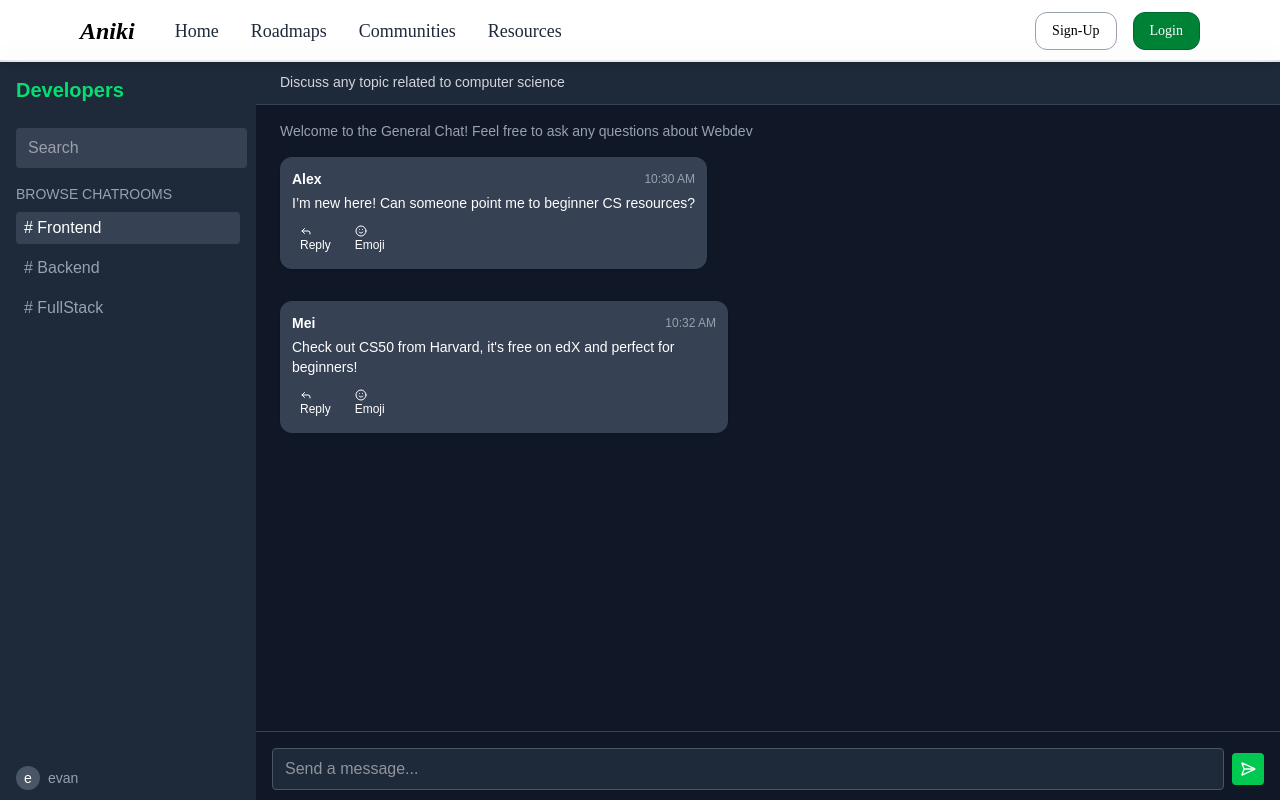
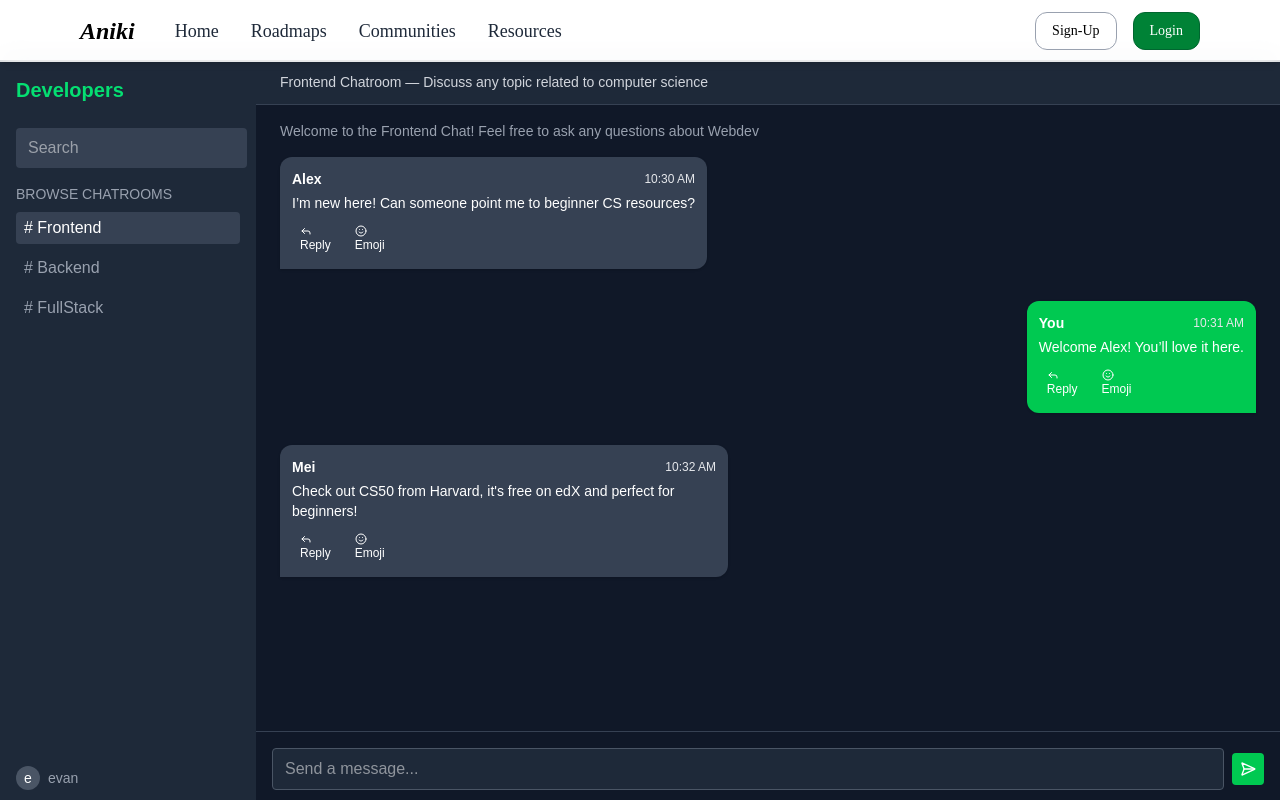
Before and after one commit to HariNarayan-IIC/Aniki_Frontend, a React (Vite) app: page /chatroom/1 in a window 1280 px wide. Shown: the top 800 px of the page. Built offline with nearby package versions, Linux system fonts and the light colour scheme; no server answers.

Commit message:
changes have been made to chatroom

```diff
--- a/src/pages/ChatRoomPage.jsx
+++ b/src/pages/ChatRoomPage.jsx
@@ -1,4 +1,4 @@
-import React from "react";
+import React, { useState } from "react";
 import { Card, CardContent } from "../components/ui/card2";
 import { Input } from "../components/ui/input";
 import { Button2 } from "../components/ui/button2";
@@ -7,16 +7,46 @@ import { Textarea } from "../components/ui/textarea";
 import { Avatar, AvatarFallback } from "../components/ui/avatar";
 import { SendHorizonal, Reply, Smile } from "lucide-react";
 
+// Example data -- you will fetch these from backend later
 const communityName = "Developers";
 const username = "evan";
 const chatrooms = ["Frontend", "Backend", "FullStack"];
 
-const messages = [
+// Example messages; in production, fetch per chatroom
+const initialMessages = [
   { name: "Alex", time: "10:30 AM", content: "I’m new here! Can someone point me to beginner CS resources?" },
+  { name: "evan", time: "10:31 AM", content: "Welcome Alex! You’ll love it here." },
   { name: "Mei", time: "10:32 AM", content: "Check out CS50 from Harvard, it's free on edX and perfect for beginners!" }
 ];
 
-export default function ChatRoomPage() {
+export default function ChatRoomPage({ selectedChatroom: initialChatroom }) {
+  // selectedChatroom comes from the catalogue page
+  const [selectedChatroom, setSelectedChatroom] = useState(initialChatroom || chatrooms[0]);
+  const [messages, setMessages] = useState(initialMessages); // Replace with backend fetch
+  const [input, setInput] = useState("");
+
+  // Placeholder for sending a message (to be replaced with backend logic)
+  const handleSend = () => {
+    if (!input.trim()) return;
+    setMessages([
+      ...messages,
+      {
+        name: username,
+        time: new Date().toLocaleTimeString([], { hour: "2-digit", minute: "2-digit" }),
+        content: input
+      }
+    ]);
+    setInput("");
+    // TODO: Send message to backend here
+  };
+
+  // Handle chatroom switching (simulate fetching messages)
+  const handleChatroomSelect = (room) => {
+    setSelectedChatroom(room);
+    // TODO: Fetch messages for the selected chatroom from backend here
+    setMessages(initialMessages); // Placeholder: reset to initial messages
+  };
+
   return (
     <div className="flex h-[calc(100vh-54px)] bg-gray-900 text-white">
       {/* Sidebar */}
@@ -31,7 +61,12 @@ export default function ChatRoomPage() {
               {chatrooms.map((room) => (
                 <div
                   key={room}
-                  className={`px-2 py-1 rounded ${room === "Frontend" ? "bg-gray-700 text-white" : "text-gray-400 hover:text-white"}`}
+                  onClick={() => handleChatroomSelect(room)}
+                  className={`px-2 py-1 rounded cursor-pointer transition ${
+                    room === selectedChatroom
+                      ? "bg-gray-700 text-white"
+                      : "text-gray-400 hover:text-white"
+                  }`}
                 >
                   # {room}
                 </div>
@@ -51,22 +86,41 @@ export default function ChatRoomPage() {
       {/* Main Chat Area */}
       <div className="flex-1 flex flex-col">
         <div className="bg-gray-800 px-6 py-3 border-b border-gray-700 text-sm text-gray-300">
-          Discuss any topic related to computer science
+          {selectedChatroom} Chatroom &mdash; Discuss any topic related to computer science
         </div>
 
         <ScrollArea className="flex-1 px-6 py-4 space-y-6">
-          <div className="text-gray-400 text-sm mb-4">Welcome to the General Chat! Feel free to ask any questions about Webdev</div>
+          <div className="text-gray-400 text-sm mb-4">
+            Welcome to the {selectedChatroom} Chat! Feel free to ask any questions about Webdev
+          </div>
 
-          {messages.map((msg, index) => (
-            <div key={index} className="mb-8">
-              <Card className="bg-gray-700 text-white w-fit max-w-md">
+          {messages.map((msg, index) => {
+            const isOwn = msg.name === username;
+            return (
+              <div
+                key={index}
+                className={`mb-8 flex ${isOwn ? "justify-end" : "justify-start"}`}
+              >
+                <Card
+                  className={`w-fit max-w-md ${
+                    isOwn
+                      ? "bg-green-500 text-white rounded-br-none"
+                      : "bg-gray-700 text-white rounded-bl-none"
+                  }`}
+                  style={{
+                    borderTopRightRadius: isOwn ? 0 : undefined,
+                    borderTopLeftRadius: !isOwn ? 0 : undefined,
+                  }}
+                >
                   <CardContent className="p-3">
                     <div className="flex items-center justify-between mb-1">
-                  <span className="font-bold text-sm">{msg.name}</span>
-                  <span className="text-xs text-gray-400">{msg.time}</span>
+                      <span className="font-bold text-sm">
+                        {isOwn ? "You" : msg.name}
+                      </span>
+                      <span className="text-xs text-gray-200">{msg.time}</span>
                     </div>
                     <div className="text-sm mb-2">{msg.content}</div>
-                <div className="flex gap-2 text-gray-400 text-sm items-center">
+                    <div className="flex gap-2 text-gray-200 text-sm items-center">
                       <Button2 variant="ghost" size="sm" className="px-1 py-0 text-xs">
                         <Reply className="w-3 h-3 mr-1" /> Reply
                       </Button2>
@@ -77,7 +131,8 @@ export default function ChatRoomPage() {
                   </CardContent>
                 </Card>
               </div>
-          ))}
+            );
+          })}
         </ScrollArea>
 
         <div className="p-4 border-t border-gray-700 flex items-center gap-2">
@@ -85,8 +140,21 @@ export default function ChatRoomPage() {
             className="flex-1 resize-none text-white bg-gray-800 border border-gray-600"
             placeholder="Send a message..."
             rows={1}
+            value={input}
+            onChange={e => setInput(e.target.value)}
+            onKeyDown={e => {
+              if (e.key === "Enter" && !e.shiftKey) {
+                e.preventDefault();
+                handleSend();
+              }
+            }}
           />
-          <Button2 size="icon" className="bg-green-500 hover:bg-green-600">
+          <Button2
+            size="icon"
+            className="bg-green-500 hover:bg-green-600"
+            onClick={handleSend}
+            aria-label="Send"
+          >
             <SendHorizonal className="h-4 w-4" />
           </Button2>
         </div>
```
Lines whose indentation alone changed are shown as unchanged.
